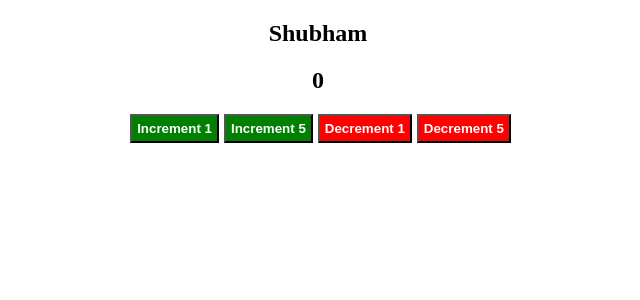
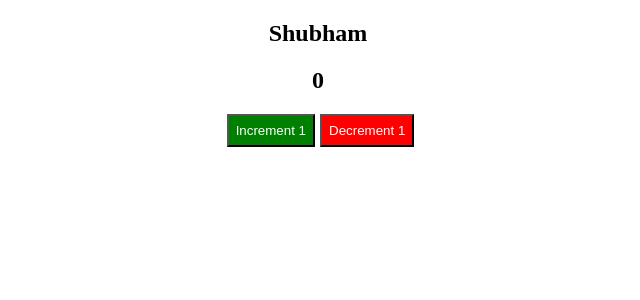
Before and after one commit to GeekShubhamRajput/Vue-JS, a Vue app: page / in a window 1280 px wide. Shown: the top 300 px of the page, without its empty margins (322-962 px from the left). Built offline with nearby package versions, Linux system fonts and the light colour scheme.

Commit message:
Event Handling with shorthands

```diff
--- /dev/null
+++ b/src/EventHandling1.vue
@@ -0,0 +1,49 @@
+<template>
+  <h2>{{ name }}</h2>
+  <h2>{{ count }}</h2>
+  <div>
+    <button class="success" @click="increment(), changeName()">Increment 1</button>
+    <button class="danger" @mouseover="decrement($event)">Decrement 1</button>
+  </div>
+</template>
+
+<script>
+  export default{
+    name: 'EventHandling1',
+    data(){
+      return{
+        name: 'Shubham',
+        count: 0,
+      }
+    },
+    methods: {
+      changeName(){
+        this.name = 'Vijay';
+      },
+      increment(){
+        this.count += 1;
+      },
+      decrement(event){
+        this.count -= 1;
+        console.log('Event', event);
+      },
+    },
+  };
+</script>
+
+<style>
+  #app{
+    text-align: center;
+  }
+  button{
+    padding: 7px;
+    color: white;
+    margin-left: 5px;
+  }
+  .success{
+    background-color: green;
+  }
+  .danger{
+    background-color: red;
+  }
+</style>
--- a/src/main.js
+++ b/src/main.js
@@ -1,4 +1,4 @@
 import { createApp } from 'vue'
-import App from './EventHandling.vue'
+import App from './EventHandling1.vue'
 
 createApp(App).mount('#app')
```
